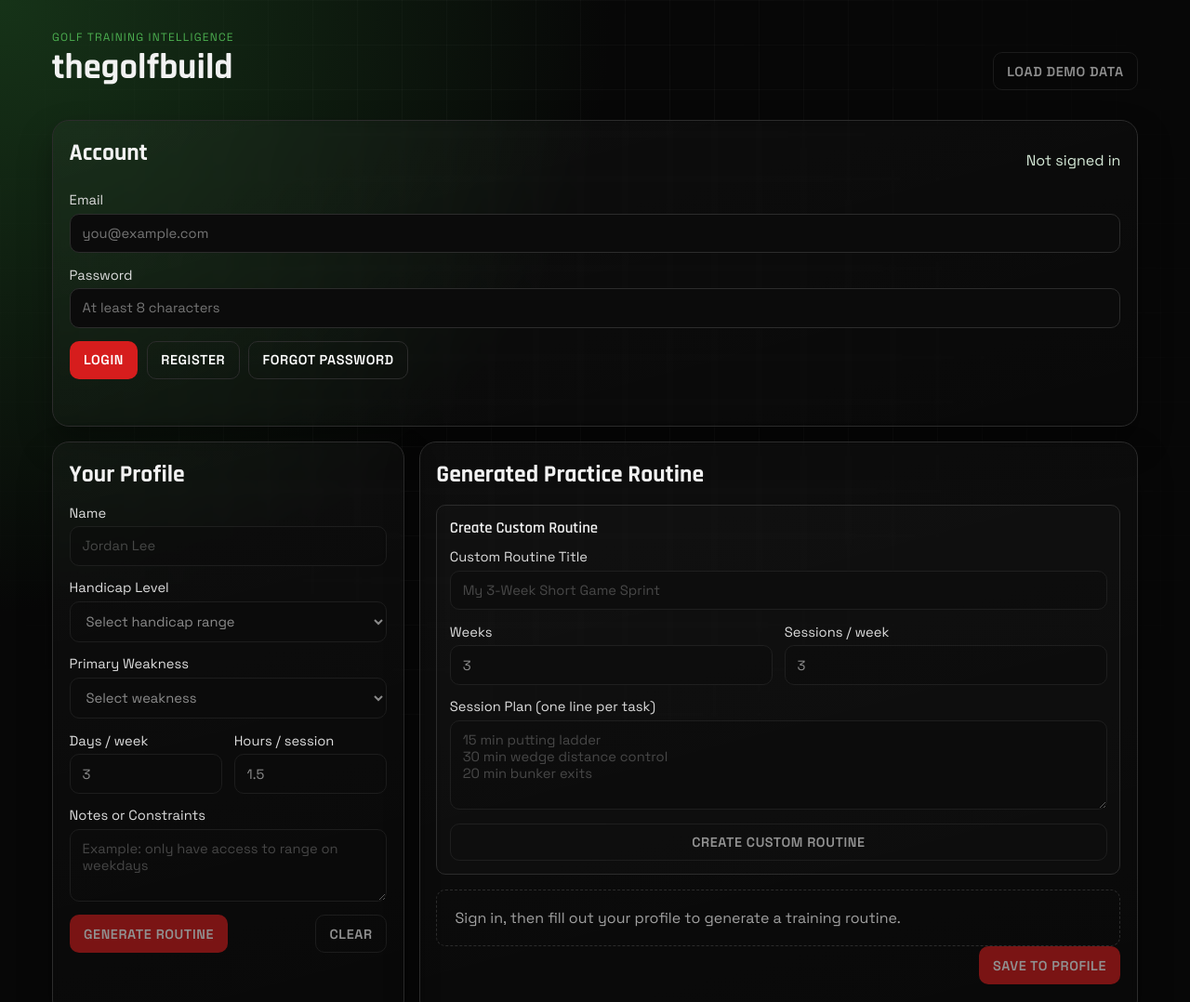
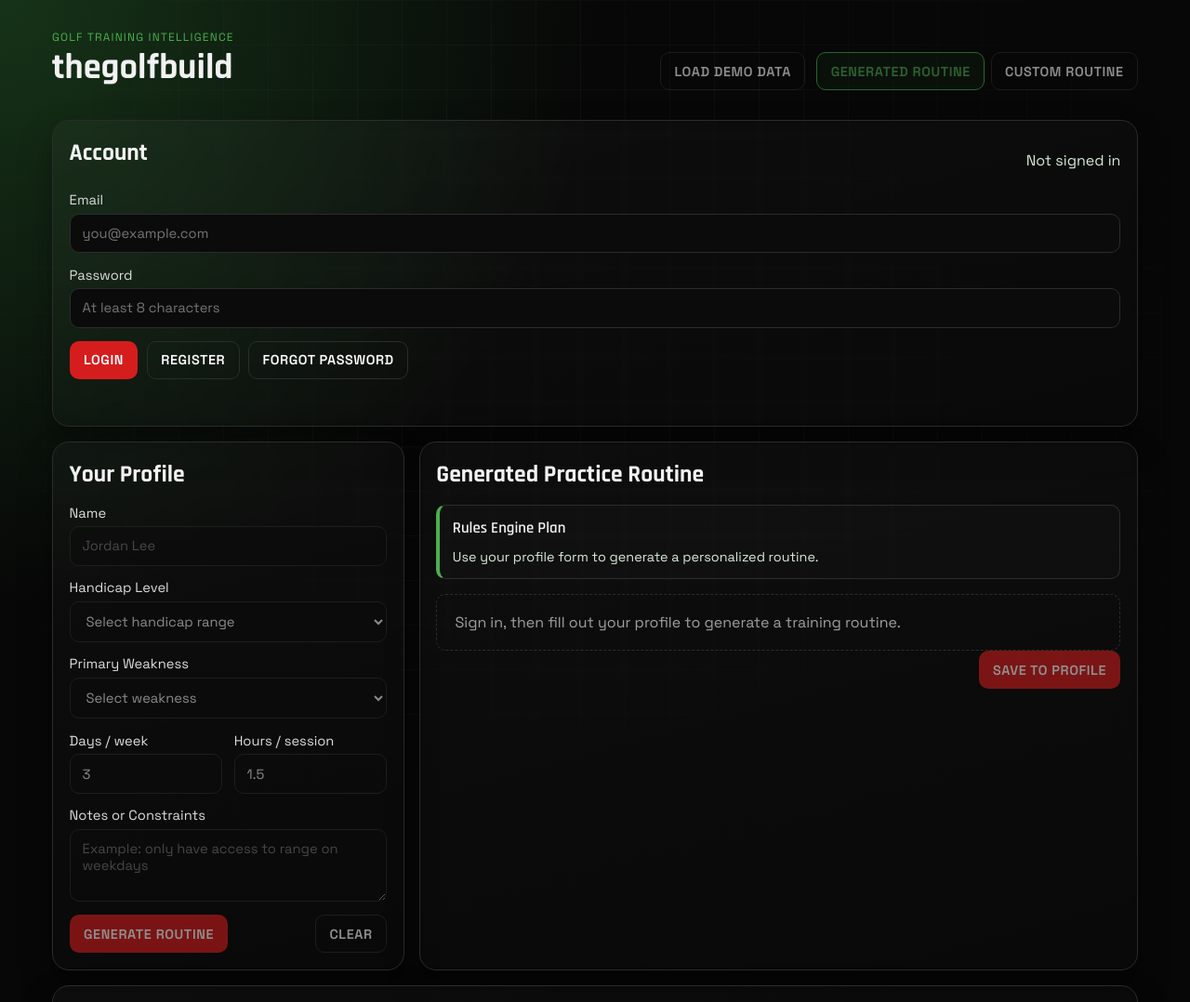
Before and after one commit to rbelaire/golf-game-improvement, a website: page index.html in a window 1280 px wide. Shown: the top 1078 px of the page at 93% size. Drawn offline with Linux system fonts and the light colour scheme.

Commit message:
Add nav toggle for distinct generated and custom routines

```diff
--- a/app.js
+++ b/app.js
@@ -21,6 +21,11 @@ const profileForm = document.getElementById("profileForm");
 const generateRoutineBtn = document.getElementById("generateRoutineBtn");
 const clearProfileBtn = document.getElementById("clearProfileBtn");
 const loadDemoBtn = document.getElementById("loadDemoBtn");
+const showGeneratedRoutineBtn = document.getElementById("showGeneratedRoutineBtn");
+const showCustomRoutineBtn = document.getElementById("showCustomRoutineBtn");
+const generatedRoutineView = document.getElementById("generatedRoutineView");
+const customRoutineView = document.getElementById("customRoutineView");
+const planPanelTitle = document.getElementById("planPanelTitle");
 const welcomePanel = document.getElementById("welcomePanel");
 const welcomeName = document.getElementById("welcomeName");
 const welcomeMessage = document.getElementById("welcomeMessage");
@@ -46,6 +51,7 @@ let currentUser = null;
 let savedRoutines = [];
 let isRegisterMode = false;
 let isGeneratingRoutine = false;
+let activePlanMode = "generated";
 const FREE_ROUTINE_LIMIT = 5;
 
 function getToken() {
@@ -119,6 +125,19 @@ function setMessage(message, isError = false) {
   topMessage.classList.toggle("hidden", !currentUser || !message);
 }
 
+function setPlanMode(mode) {
+  activePlanMode = mode === "custom" ? "custom" : "generated";
+
+  const showGenerated = activePlanMode === "generated";
+  generatedRoutineView.classList.toggle("hidden", !showGenerated);
+  customRoutineView.classList.toggle("hidden", showGenerated);
+
+  showGeneratedRoutineBtn.classList.toggle("active", showGenerated);
+  showCustomRoutineBtn.classList.toggle("active", !showGenerated);
+
+  planPanelTitle.textContent = showGenerated ? "Generated Practice Routine" : "Custom Practice Routine";
+}
+
 function getProfileFromForm() {
   return {
     name: document.getElementById("name").value.trim(),
@@ -149,6 +168,8 @@ function lockPlanner(locked) {
 
   saveRoutineBtn.disabled = locked;
   loadDemoBtn.disabled = locked;
+  showGeneratedRoutineBtn.disabled = locked;
+  showCustomRoutineBtn.disabled = locked;
   upgradeBtn.disabled = locked;
 
   if (locked) {
@@ -165,6 +186,7 @@ function lockPlanner(locked) {
   if (locked) {
     isGeneratingRoutine = false;
     generateRoutineBtn.textContent = "Generate Routine";
+    setPlanMode("generated");
   }
 }
 
@@ -495,6 +517,12 @@ showLoginBtn.addEventListener("click", () => {
   setAuthMode(false);
   setMessage("Enter your email and password to log in.");
 });
+showGeneratedRoutineBtn.addEventListener("click", () => {
+  setPlanMode("generated");
+});
+showCustomRoutineBtn.addEventListener("click", () => {
+  setPlanMode("custom");
+});
 authForm.addEventListener("submit", async (event) => {
   event.preventDefault();
   if (currentUser) return;
@@ -627,6 +655,7 @@ customRoutineForm.addEventListener("submit", (event) => {
 });
 
 (async function init() {
+  setPlanMode("generated");
   updateAuthUi();
 
   const token = getToken();
--- a/index.html
+++ b/index.html
@@ -22,6 +22,10 @@
       </div>
       <div class="topbar-right">
         <button id="loadDemoBtn" class="btn btn-outline" type="button">Load Demo Data</button>
+        <div class="routine-nav">
+          <button id="showGeneratedRoutineBtn" class="btn btn-outline active" type="button">Generated Routine</button>
+          <button id="showCustomRoutineBtn" class="btn btn-outline" type="button">Custom Routine</button>
+        </div>
         <div id="welcomePanel" class="welcome-panel hidden">
           <p id="welcomeName" class="welcome-name"></p>
           <p id="welcomeMessage" class="welcome-message"></p>
@@ -136,9 +140,31 @@
       </section>
 
       <section class="panel plan-panel">
-        <h2>Generated Practice Routine</h2>
-        <div class="panel-subsection">
-          <h3>Create Custom Routine</h3>
+        <h2 id="planPanelTitle">Generated Practice Routine</h2>
+        <div id="generatedRoutineView">
+          <div class="panel-subsection generated-subsection">
+            <h3>Rules Engine Plan</h3>
+            <p class="plan-mode-note">Use your profile form to generate a personalized routine.</p>
+          </div>
+          <div id="routineEmptyState" class="empty-state">
+            Sign in, then fill out your profile to generate a training routine.
+          </div>
+          <article id="routineCard" class="routine-card hidden">
+            <div class="routine-header">
+              <div>
+                <p id="routineTitle" class="routine-title"></p>
+                <p id="routineMeta" class="routine-meta"></p>
+              </div>
+              <button id="saveRoutineBtn" class="btn btn-primary" type="button">Save to Profile</button>
+            </div>
+            <div id="routineWeeks" class="routine-weeks"></div>
+          </article>
+        </div>
+        <div id="customRoutineView" class="hidden">
+          <div class="panel-subsection custom-subsection">
+            <h3>Custom Routine Builder</h3>
+            <p class="plan-mode-note">Create your own drill sequence and structure it exactly how you want.</p>
+          </div>
           <form id="customRoutineForm" class="form-stack">
             <label>
               Custom Routine Title
@@ -161,19 +187,6 @@
             <button class="btn btn-outline" type="submit">Create Custom Routine</button>
           </form>
         </div>
-        <div id="routineEmptyState" class="empty-state">
-          Sign in, then fill out your profile to generate a training routine.
-        </div>
-        <article id="routineCard" class="routine-card hidden">
-          <div class="routine-header">
-            <div>
-              <p id="routineTitle" class="routine-title"></p>
-              <p id="routineMeta" class="routine-meta"></p>
-            </div>
-            <button id="saveRoutineBtn" class="btn btn-primary" type="button">Save to Profile</button>
-          </div>
-          <div id="routineWeeks" class="routine-weeks"></div>
-        </article>
       </section>
 
       <section class="panel saved-panel">
--- a/styles.css
+++ b/styles.css
@@ -49,6 +49,18 @@ body {
   display: flex;
   align-items: center;
   gap: 0.75rem;
+}
+
+.routine-nav {
+  display: flex;
+  align-items: center;
+  gap: 0.4rem;
+}
+
+.routine-nav .btn.active {
+  border-color: var(--green);
+  color: var(--green);
+  background: rgba(76, 175, 80, 0.12);
 }
 
 .welcome-panel {
@@ -183,6 +195,20 @@ h2 {
   border-radius: 10px;
   padding: 0.85rem;
   background: rgba(255, 255, 255, 0.012);
+}
+
+.generated-subsection {
+  border-left: 4px solid #4caf50;
+}
+
+.custom-subsection {
+  border-left: 4px solid #d61d1d;
+}
+
+.plan-mode-note {
+  margin: 0;
+  color: #d6ead8;
+  font-size: 0.9rem;
 }
 
 .panel-subsection h3 {
@@ -401,7 +427,8 @@ button:disabled {
 
   .topbar-right {
     width: 100%;
-    justify-content: space-between;
+    justify-content: flex-start;
+    flex-wrap: wrap;
   }
 
   .welcome-panel {
```
